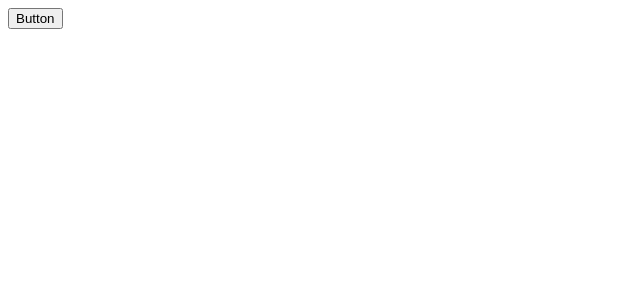
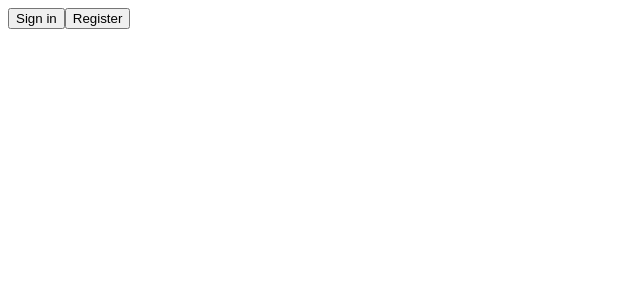
Before and after one commit to justtoconfirm/react-workshop, a React app: page / in a window 1280 px wide. Shown: the top 300 px of the page, without its empty margins (0-640 px from the left). Built offline with nearby package versions, Linux system fonts and the light colour scheme; the HTML template or start-up script is replaced by a standard one.

Commit message:
The children prop added to the Button component

```diff
--- a/src/App.js
+++ b/src/App.js
@@ -4,7 +4,10 @@ import Button from './button/Button'
 
 const App = () => {
     return (
-		<Button />
+    	<React.Fragment>
+			<Button>Sign in</Button>
+			<Button>Register</Button>
+		</React.Fragment>
     )
 }
 
--- a/src/button/Button.js
+++ b/src/button/Button.js
@@ -1,8 +1,8 @@
 import React from 'react'
 
-const Button = ({ type = 'button' }) => {
+const Button = ({ type = 'button', children }) => {
 	return (
-		<button type={type}>Button</button>
+		<button type={type}>{children}</button>
 	)
 }
 
```
Also changed, not shown: 1 other file (tests, documents, lock files or other folders).
